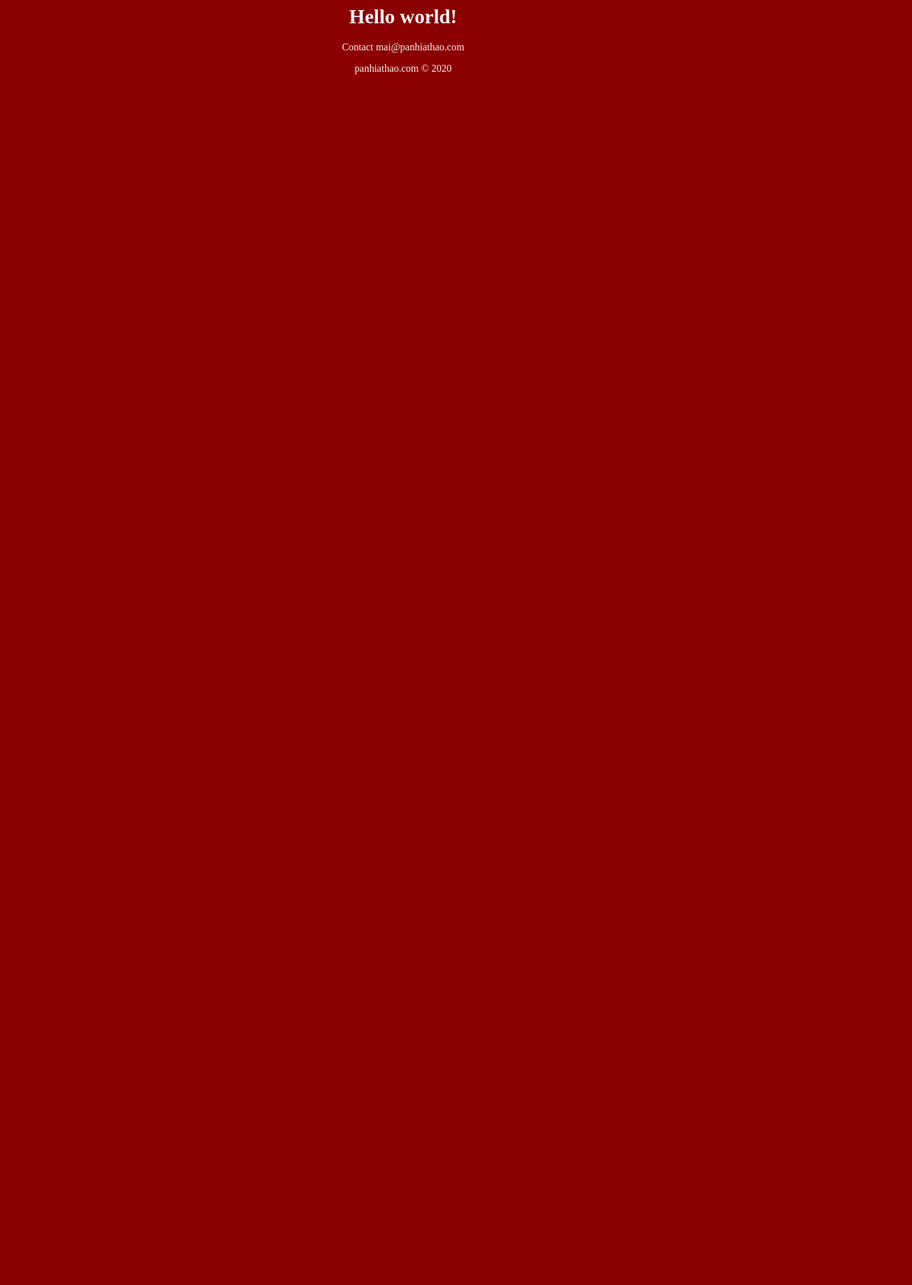
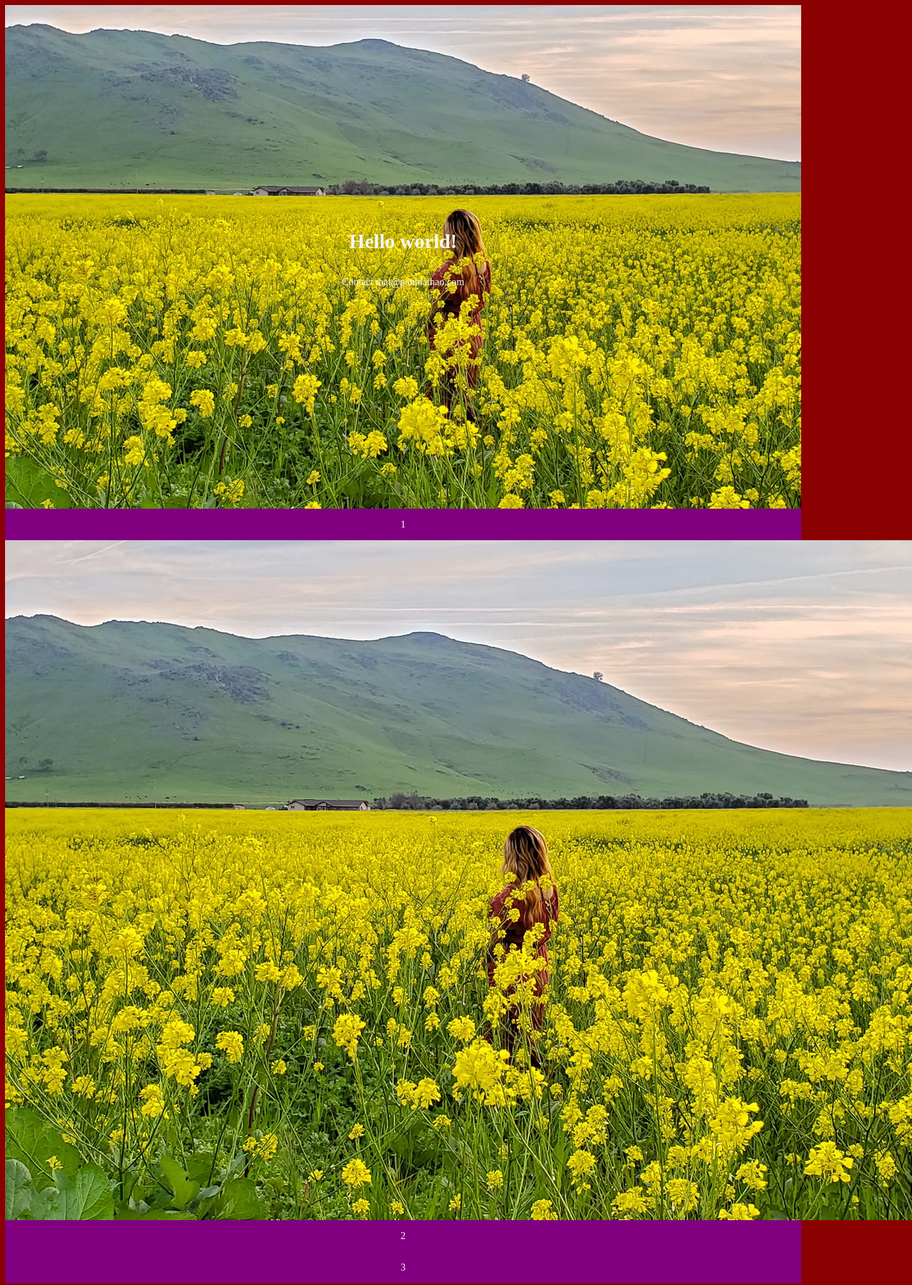
Before and after one commit to Panhiathao/mai-panhiathao.com, a plain HTML site: page index.html in a window 1280 px wide. Shown: the top 2041 px of the page at 63% size, 1448 px wide, since content can reach past the window. Before the commit the page ends 800 px from the top, so only its background shows below. Drawn offline with Linux system fonts and the light colour scheme.

Commit message:
layout and image for background

```diff
--- a/index.css
+++ b/index.css
@@ -4,3 +4,43 @@ body {
     text-align: center;
 
 }
+
+header {
+    background-image: url(/image/maiyellowflower.jpg);
+    background-size: cover;
+    background-position: center;
+    height: 100vh;
+    display: flex;
+    flex-direction: column;
+    justify-content: center;
+    align-items: center;
+    padding: 0px 20px;
+
+}
+
+main {
+    background-color: blue;
+    display: flex;
+    flex-direction: column;
+
+
+}
+
+footer {
+    background-color: pink;
+}
+
+section {
+    background-color: purple;
+}
+
+@media (max-width: 480px) {
+    main {
+        flex-direction: column;
+    }
+
+    section {
+        width: 100vw;
+        height: 40vh;
+    }
+}
--- a/index.html
+++ b/index.html
@@ -8,7 +8,18 @@
             <h1>Hello world!</h1>
             <p>Contact mai@panhiathao.com</p>
         </header>
-        <main></main>
+        <main>
+            <section>
+                <p>1</p>
+                <img src="image/maiyellowflower.jpg"/>
+            </section>
+            <section>
+                <p>2</p>
+            </section>
+            <section>
+                <p>3</p>
+            </section>
+        </main>
         <footer>
             <p>panhiathao.com &copy; 2020</p>
         </footer>
```
